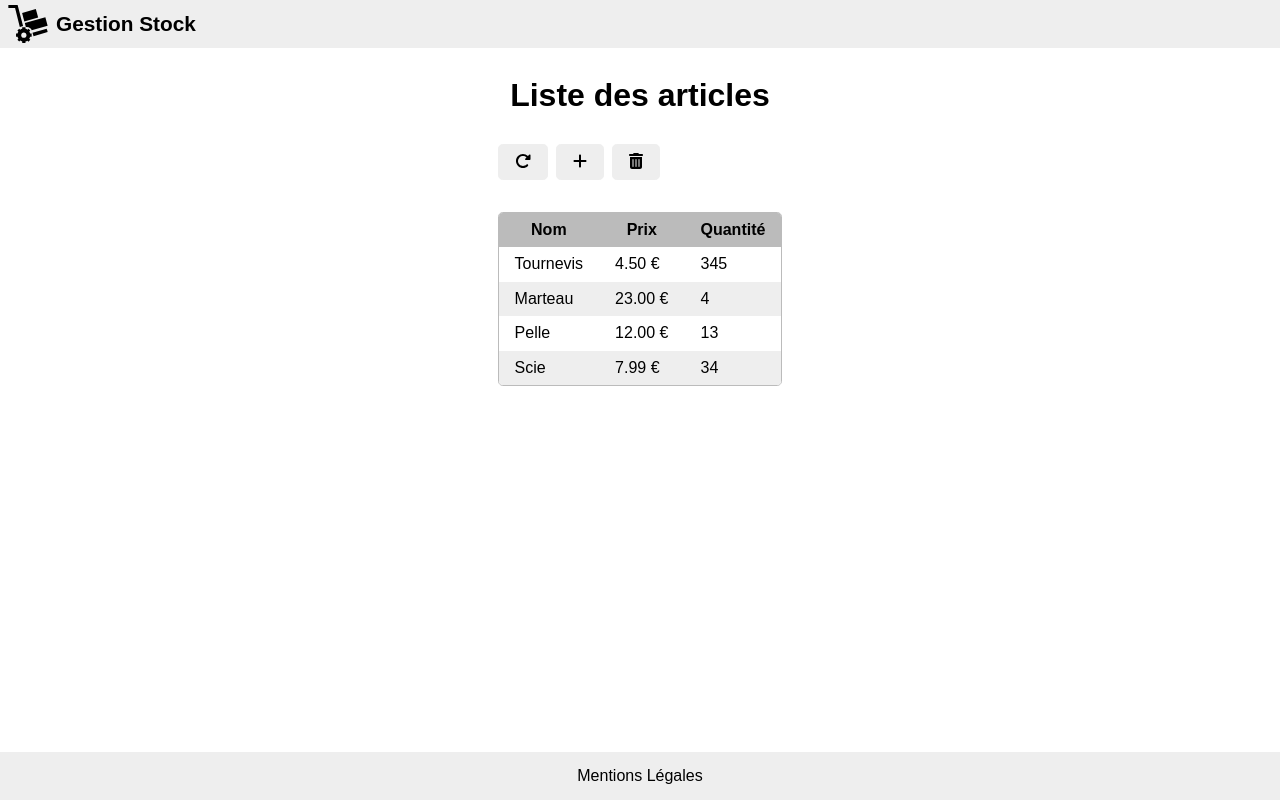
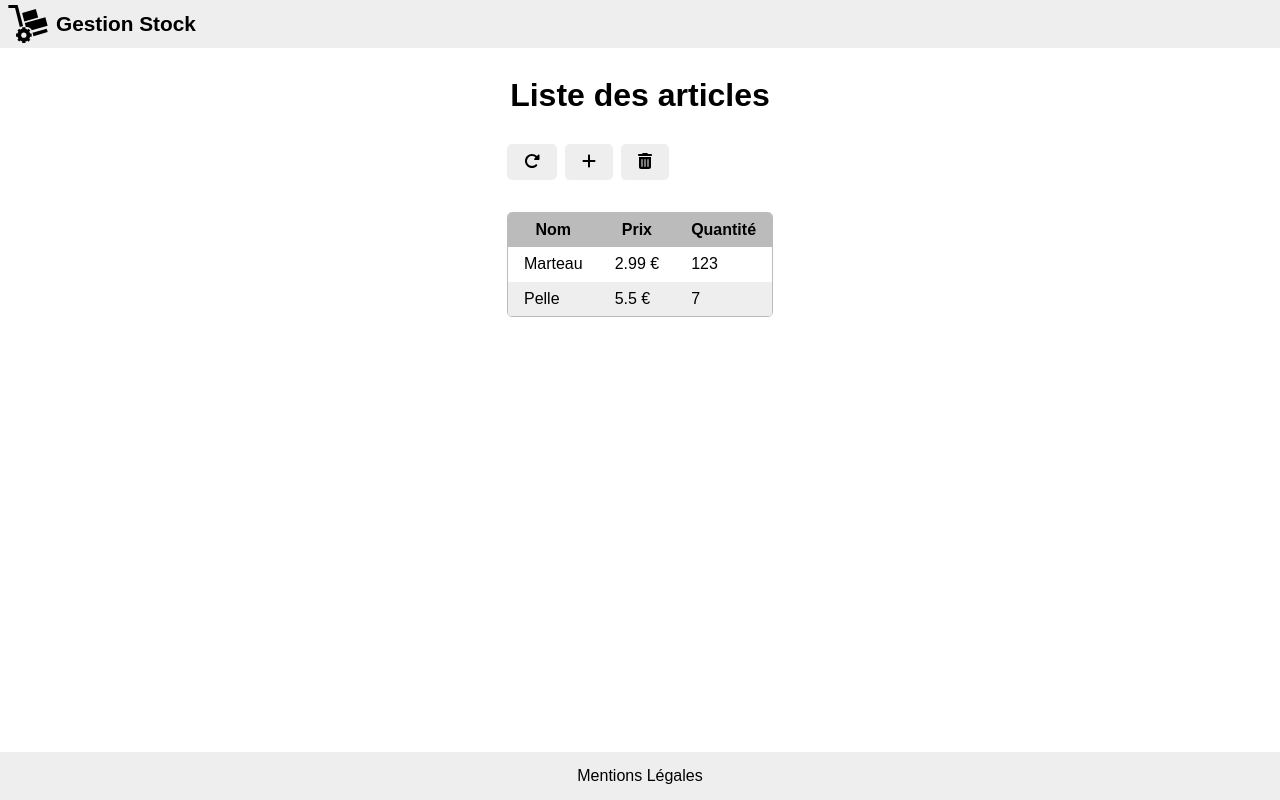
Before and after one commit to jlg-formation/aguzz1-dec-2023, an Angular app in the folder front/: page /stock in a window 1280 px wide. Built offline with nearby package versions, Linux system fonts and the light colour scheme.

Commit message:
dev: added loop in angular

```diff
--- /dev/null
+++ b/front/src/app/interfaces/article.ts
@@ -0,0 +1,10 @@
+export interface Article {
+  id: string;
+  name: string;
+  price: number;
+  qty: number;
+}
+
+export type Articles = Article[];
+
+export type NewArticle = Omit<Article, 'id'>;
--- a/front/src/app/stock/routes/list/list.component.html
+++ b/front/src/app/stock/routes/list/list.component.html
@@ -22,26 +22,19 @@
         </tr>
       </thead>
       <tbody>
+        @for (a of articles; track a.id) {
         <tr>
-          <td class="name">Tournevis</td>
-          <td class="price number">4.50 €</td>
-          <td class="qty number">345</td>
+          <td class="name">{{ a.name }}</td>
+          <td class="price number">{{ a.price }} €</td>
+          <td class="qty number">{{ a.qty }}</td>
         </tr>
+        } @empty {
         <tr>
-          <td class="name">Marteau</td>
-          <td class="price number">23.00 €</td>
-          <td class="qty number">4</td>
+          <td colspan="3">
+            <div class="empty">Aucun articles... 😥</div>
+          </td>
         </tr>
-        <tr>
-          <td class="name">Pelle</td>
-          <td class="price number">12.00 €</td>
-          <td class="qty number">13</td>
-        </tr>
-        <tr>
-          <td class="name">Scie</td>
-          <td class="price number">7.99 €</td>
-          <td class="qty number">34</td>
-        </tr>
+        }
       </tbody>
     </table>
   </div>
--- a/front/src/app/stock/routes/list/list.component.scss
+++ b/front/src/app/stock/routes/list/list.component.scss
@@ -35,5 +35,11 @@ table {
     tr.selected {
       background: #ccc;
     }
+
+    div.empty {
+      display: flex;
+      align-items: center;
+      justify-content: center;
+    }
   }
 }
--- a/front/src/app/stock/routes/list/list.component.ts
+++ b/front/src/app/stock/routes/list/list.component.ts
@@ -7,6 +7,7 @@ import {
   faRotateRight,
   faTrashCan,
 } from '@fortawesome/free-solid-svg-icons';
+import { Articles } from '../../../interfaces/article';
 
 @Component({
   selector: 'app-list',
@@ -20,4 +21,9 @@ export class ListComponent {
   faRotateRight = faRotateRight;
   faTrashCan = faTrashCan;
   faCircleNotch = faCircleNotch;
+
+  articles: Articles = [
+    { id: 'a1', name: 'Marteau', price: 2.99, qty: 123 },
+    { id: 'a2', name: 'Pelle', price: 5.5, qty: 7 },
+  ];
 }
```
